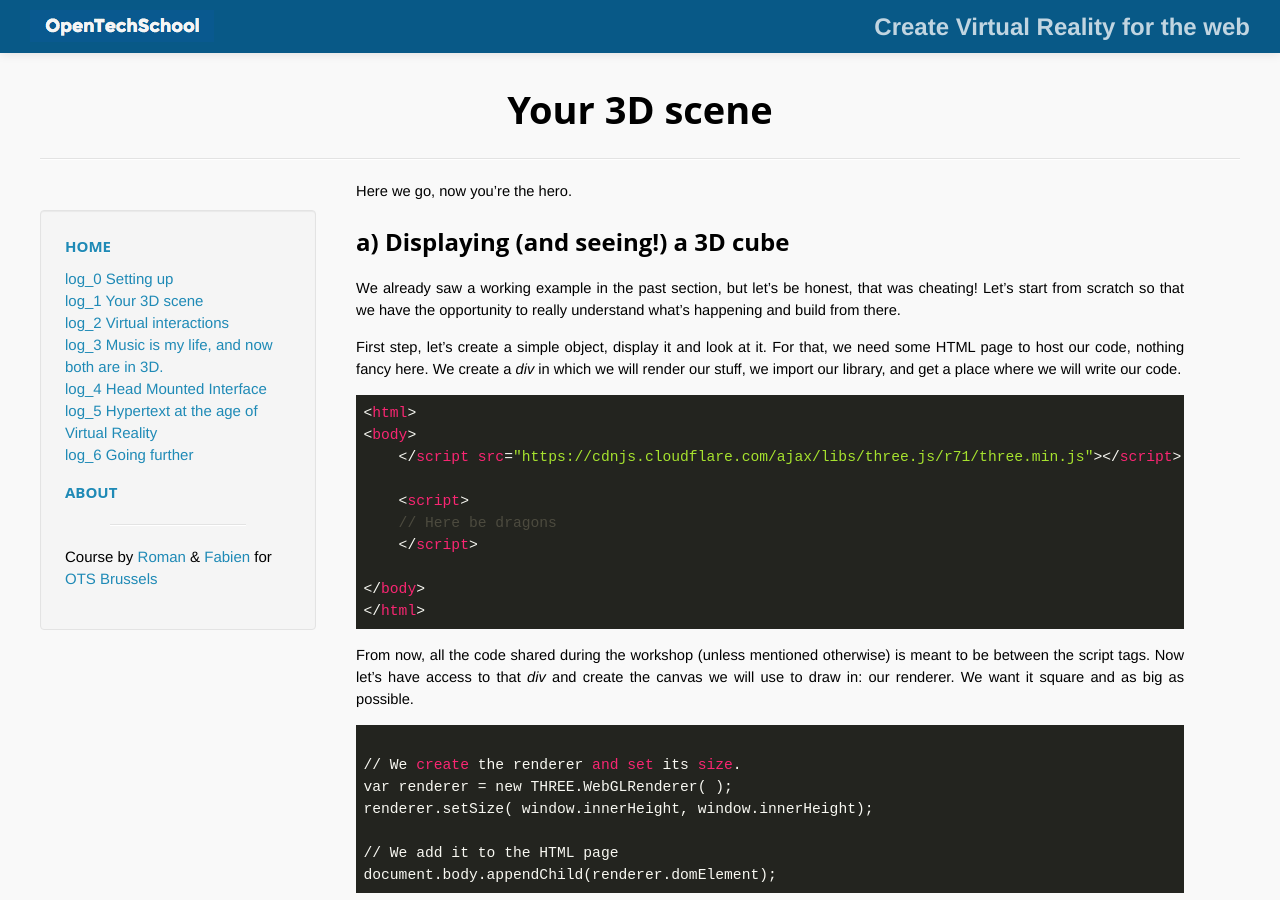
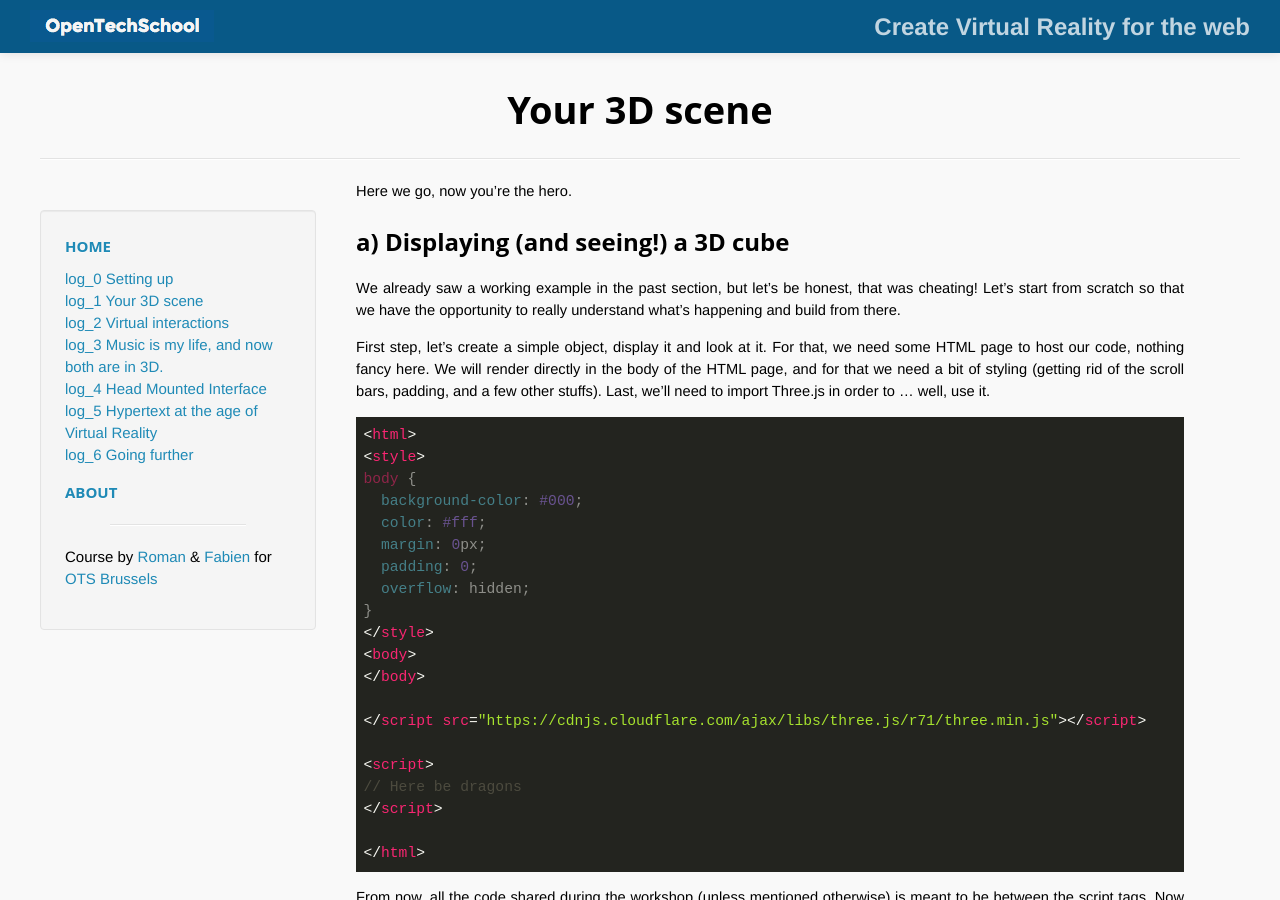
Before and after one commit to OpenTechSchool-Brussels/webVR-for-3D-graphics-and-music, a Jekyll site: the page built from your-3D-scene.markdown, in a window 1280 px wide and 900 px high. Built offline with Jekyll 4.4.1, drawn with Linux system fonts in a browser that asks for light colours; Markdown is read by kramdown in place of the engine named in the settings.

Commit message:
Better rendering of the HTML page

````diff
--- a/your-3D-scene.markdown
+++ b/your-3D-scene.markdown
@@ -10,18 +10,28 @@
 ## a) Displaying (and seeing!) a 3D cube
 We already saw a working example in the past section, but let's be honest, that was cheating! Let's start from scratch so that we have the opportunity to really understand what's happening and build from there.
 
-First step, let's create a simple object, display it and look at it. For that, we need some HTML page to host our code, nothing fancy here. We create a *div* in which we will render our stuff, we import our library, and get a place where we will write our code.
+First step, let's create a simple object, display it and look at it. For that, we need some HTML page to host our code, nothing fancy here. We will render directly in the body of the HTML page, and for that we need a bit of styling (getting rid of the scroll bars, padding, and a few other stuffs). Last, we'll need to import Three.js in order to ... well, use it.
 
 ```html
 <html>
+<style>
+body {
+  background-color: #000;
+  color: #fff;
+  margin: 0px;
+  padding: 0;
+  overflow: hidden;
+}
+</style>
 <body>
-	</script src="https://cdnjs.cloudflare.com/ajax/libs/three.js/r71/three.min.js"></script>
+</body>
 
-	<script>
-	// Here be dragons
-	</script>
+</script src="https://cdnjs.cloudflare.com/ajax/libs/three.js/r71/three.min.js"></script>
 
-</body>
+<script>
+// Here be dragons
+</script>
+
 </html>
 ```
 
````
